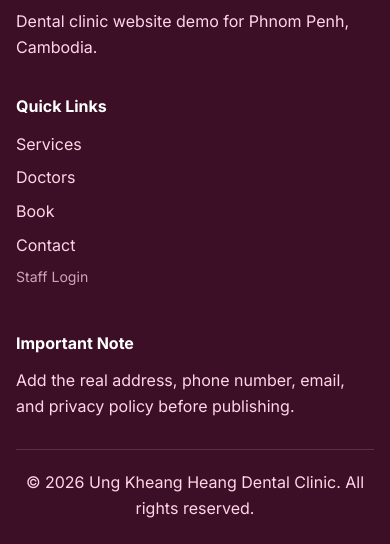
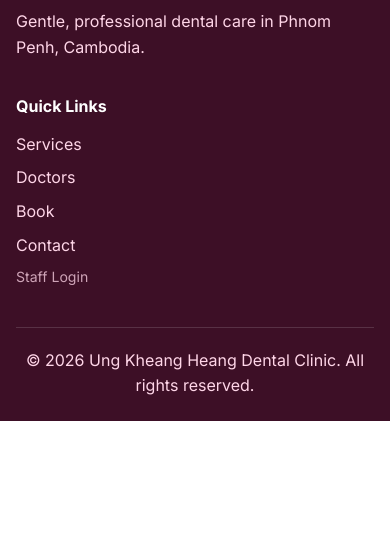
Before and after one commit to NoraUng/ukh-dental-clinic, a website: page index.html in a window 390 px wide. Shown: the part 10854-11398 px from the top of the page. After the commit the page ends 11275 px from the top, so only its background shows below. Drawn offline with Linux system fonts and the light colour scheme.

Commit message:
Remove stale "Important Note" footer TODO from the public site
Half of it (address/phone/email) was already fixed; the other half
(privacy policy) is still true but doesn't belong as a raw developer
reminder visible to real patients — moved that tracking into
BACKEND_PLAN.md instead. Also fixed the adjacent footer tagline, which
literally called the site a "website demo".

```diff
--- a/index.html
+++ b/index.html
@@ -921,7 +921,7 @@
         <div>
           <h3>Ung Kheang Heang Dental Clinic</h3>
           <p data-i18n="footerText">
-            Dental clinic website demo for Phnom Penh, Cambodia.
+            Gentle, professional dental care in Phnom Penh, Cambodia.
           </p>
         </div>
 
@@ -934,14 +934,6 @@
           <a href="./staff/login.html" class="staff-link" data-i18n="staffLogin"
             >Staff Login</a
           >
-        </div>
-
-        <div>
-          <h4 data-i18n="footerImportant">Important Note</h4>
-          <p data-i18n="footerNote">
-            Add the real address, phone number, email, and privacy policy
-            before publishing.
-          </p>
         </div>
       </div>
 
--- a/script.js
+++ b/script.js
@@ -272,12 +272,9 @@
     msgContactSuccess: "Your message has been sent. We'll get back to you soon.",
 
     // --- Footer ---
-    footerText: "Dental clinic website demo for Phnom Penh, Cambodia.",
+    footerText: "Gentle, professional dental care in Phnom Penh, Cambodia.",
     footerLinks: "Quick Links",
     staffLogin: "Staff Login",
-    footerImportant: "Important Note",
-    footerNote:
-      "Add the real address, phone number, email, and privacy policy before publishing.",
     rights: "All rights reserved.",
   },
   km: {
@@ -455,12 +452,9 @@
     msgContactSuccess: "សាររបស់អ្នកត្រូវបានផ្ញើហើយ។ យើងនឹងឆ្លើយតបទៅអ្នកឆាប់ៗនេះ។",
 
     // --- Footer ---
-    footerText: "គំរូវេបសាយគ្លីនិកធ្មេញសម្រាប់ភ្នំពេញ កម្ពុជា។",
+    footerText: "សេវាថែទាំធ្មេញដ៏ទន់ភ្លន់ និងវិជ្ជាជីវៈនៅភ្នំពេញ កម្ពុជា។",
     footerLinks: "តំណរហ័ស",
     staffLogin: "ចូលគណនីបុគ្គលិក",
-    footerImportant: "កំណត់សម្គាល់សំខាន់",
-    footerNote:
-      "បន្ថែមអាសយដ្ឋានពិត លេខទូរស័ព្ទ អ៊ីមែល និងគោលការណ៍ឯកជនភាព មុនពេលផ្សព្វផ្សាយ។",
     rights: "រក្សាសិទ្ធិគ្រប់យ៉ាង។",
   },
 };
--- a/styles.css
+++ b/styles.css
@@ -970,7 +970,7 @@
 
 .footer-grid {
   display: grid;
-  grid-template-columns: 1.2fr 0.65fr 1fr;
+  grid-template-columns: 1.4fr 1fr;
   gap: 34px;
 }
 
```
Also changed, not shown: BACKEND_PLAN.md (+9 -0 lines).
